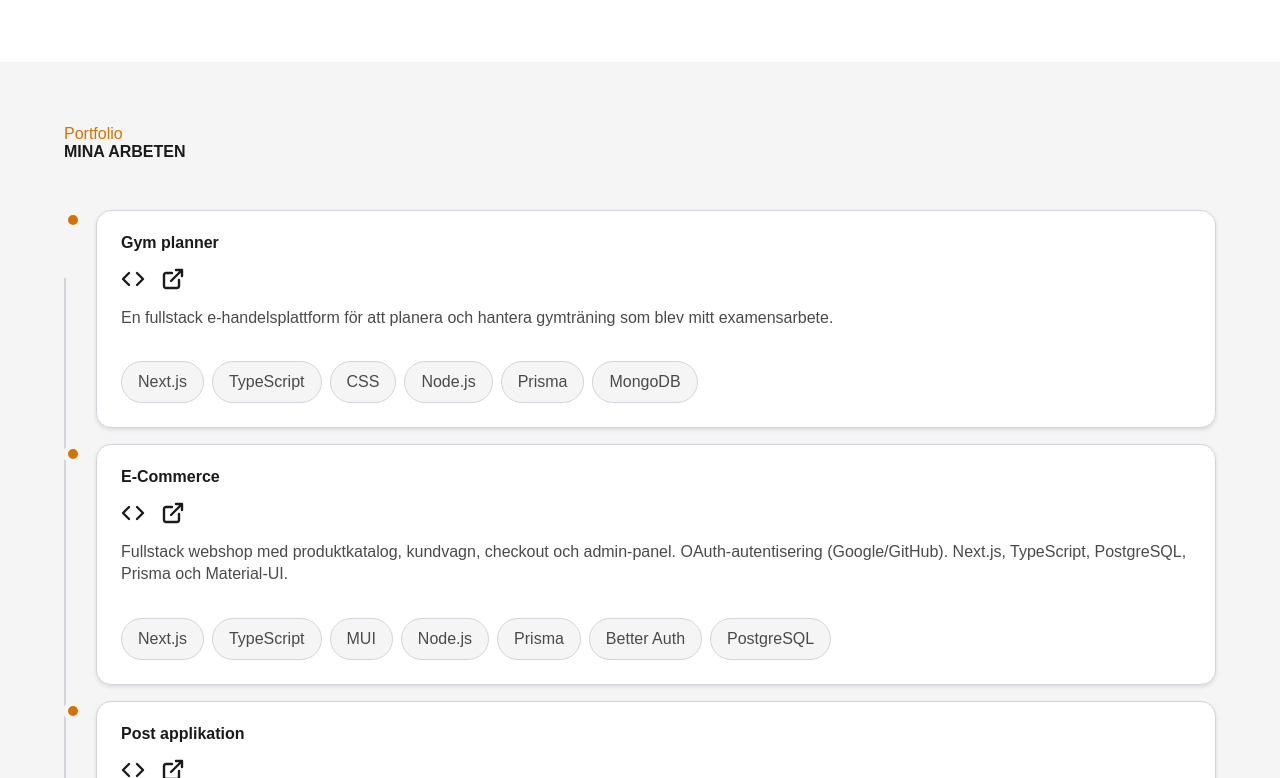
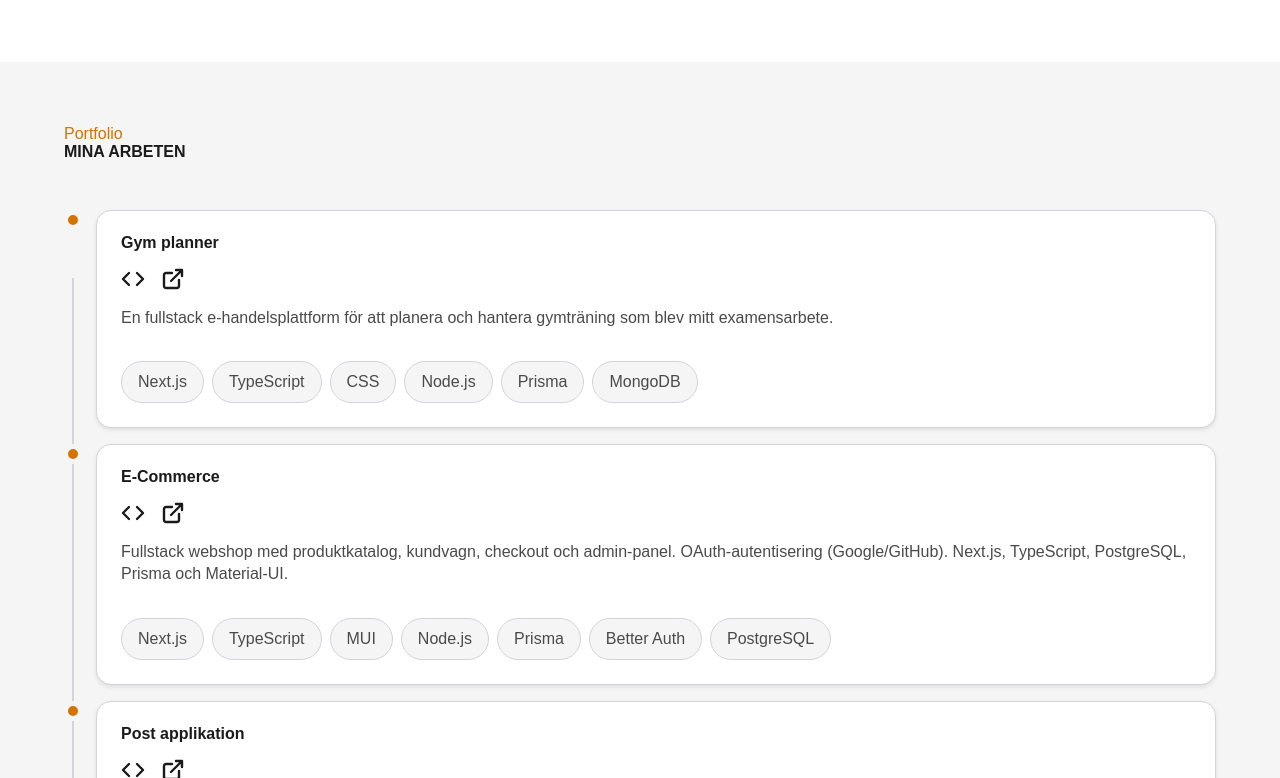
Before and after one commit to Kind606/portfolio-kevin, a Next.js app: page / in a window 1280 px wide. Shown: the part 1236-2014 px from the top of the page. Built offline with nearby package versions, Linux system fonts and the light colour scheme.

Commit message:
small fix 3.0

```diff
--- a/src/components/projectsSection/projectSection.module.css
+++ b/src/components/projectsSection/projectSection.module.css
@@ -8,7 +8,8 @@
 }
 .timeLine {
   position: absolute;
-  inset: clamp(13.5rem, 5vw, 15rem) auto calc(-1 * clamp(0rem, 5vw, 0rem)) clamp(4rem, 5vw, 5rem);
+  inset: clamp(13.5rem, 5vw, 15rem) auto calc(-1 * clamp(0rem, 5vw, 0rem))
+    clamp(4.5rem, 5vw, 5rem);
   width: 2px;
   background-color: var(--border-card);
 }
```
